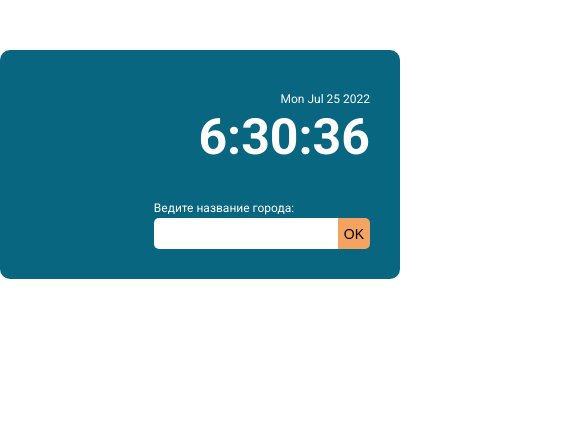
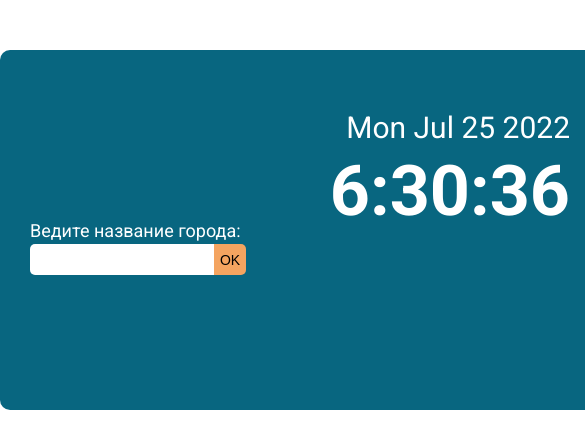
Before and after one commit to Dronrus86/Weather-widget, a plain HTML site: page index.html in a window 390 px wide. Shown: the whole page, 585 px wide, since content can reach past the window. Drawn offline with Linux system fonts and the light colour scheme; no server answers.

Commit message:
Initial commit

```diff
--- a/style.css
+++ b/style.css
@@ -12,6 +12,7 @@ body{
     width: 400px;
     margin: 0 auto;
     height: auto;
+
 
 }
 .container{
@@ -87,3 +88,55 @@ input{
     cursor: pointer;
     border-radius: 0 5px 5px 0 ;
 }
+
+@media screen and (max-width: 991px) {
+    .wrapper {
+        width: 600px;
+
+    }
+
+    .container {
+        height: 300px;
+
+    }
+
+    .sitie_date {
+        font-size: 30px;
+
+
+    }
+
+    .sitie_time {
+        font-size: 70px;
+        margin-top: 5px;
+        margin-bottom: 5px;
+    }
+
+    .sitie {
+        margin-top: 5px;
+        font-size: 30px;
+
+    }
+
+    .temperature {
+
+        font-size: 50px;
+
+    }
+
+    .wind {
+        margin-top: 1px;
+        font-size: 20px;
+    }
+
+    .weather_temp {
+        display: block;
+
+    }
+
+    .sitie_search_text {
+
+        font-size: 18px;
+
+    }
+}
```
